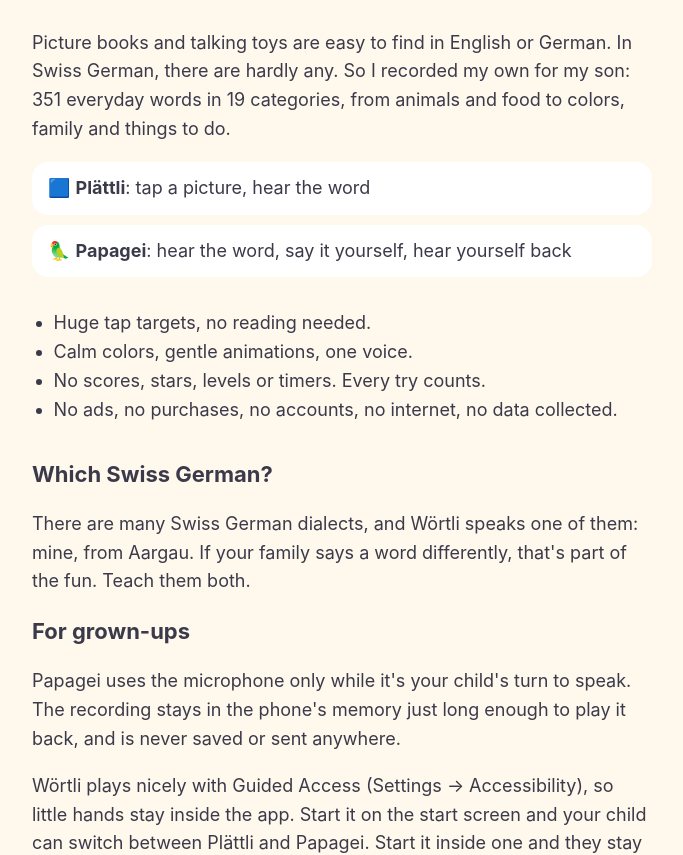
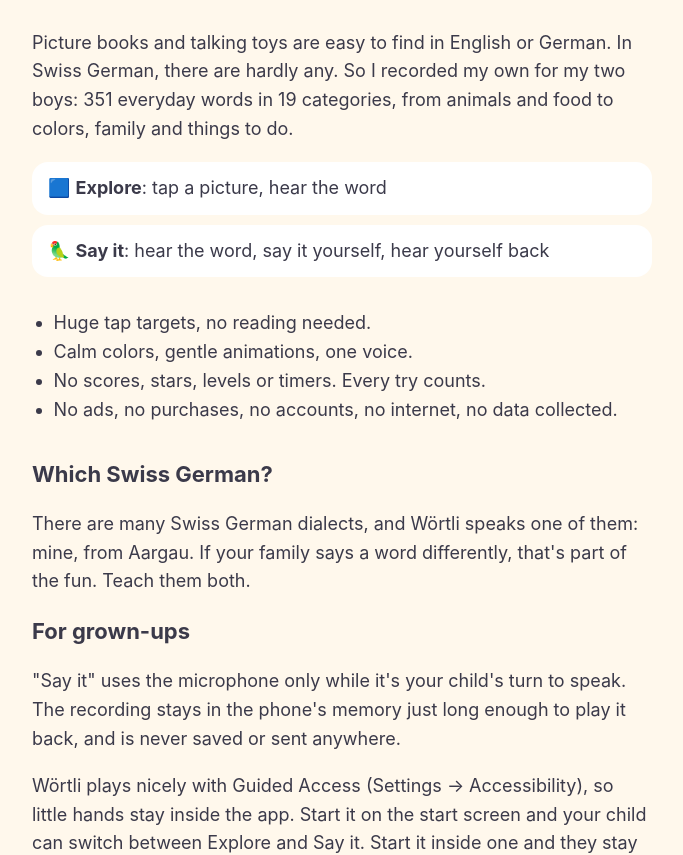
Before and after one commit to moensch/moensch.github.io, a plain HTML site: page woertli/index.html in a window 1280 px wide. Shown: the part 305-1160 px from the top of the page, without its empty margins (298-981 px from the left). Drawn offline with Linux system fonts and the light colour scheme.

Commit message:
Wörtli: modes renamed to Explore / Say it, made for my two boys
Co-Authored-By: Claude Opus 5.5 <noreply@anthropic.com>

```diff
--- a/woertli/index.html
+++ b/woertli/index.html
@@ -39,12 +39,12 @@
   <p class="tagline">First words in Swiss German, for toddlers. Spoken by a Swiss dad.</p>
 
   <p>Picture books and talking toys are easy to find in English or German. In Swiss German, there
-     are hardly any. So I recorded my own for my son: 351 everyday words in 19 categories, from
+     are hardly any. So I recorded my own for my two boys: 351 everyday words in 19 categories, from
      animals and food to colors, family and things to do.</p>
 
   <ul class="modes">
-    <li>🟦 <strong>Plättli</strong>: tap a picture, hear the word</li>
-    <li>🦜 <strong>Papagei</strong>: hear the word, say it yourself, hear yourself back</li>
+    <li>🟦 <strong>Explore</strong>: tap a picture, hear the word</li>
+    <li>🦜 <strong>Say it</strong>: hear the word, say it yourself, hear yourself back</li>
   </ul>
 
   <ul class="promises">
@@ -59,10 +59,10 @@
      family says a word differently, that's part of the fun. Teach them both.</p>
 
   <h2>For grown-ups</h2>
-  <p>Papagei uses the microphone only while it's your child's turn to speak. The recording stays in
+  <p>"Say it" uses the microphone only while it's your child's turn to speak. The recording stays in
      the phone's memory just long enough to play it back, and is never saved or sent anywhere.</p>
   <p>Wörtli plays nicely with Guided Access (Settings → Accessibility), so little hands stay inside
-     the app. Start it on the start screen and your child can switch between Plättli and Papagei.
+     the app. Start it on the start screen and your child can switch between Explore and Say it.
      Start it inside one and they stay there.</p>
 
   <p class="soon">Coming to the App Store. Free.</p>
```
Also changed, not shown: woertli/privacy/index.html (+2 -2 lines).
